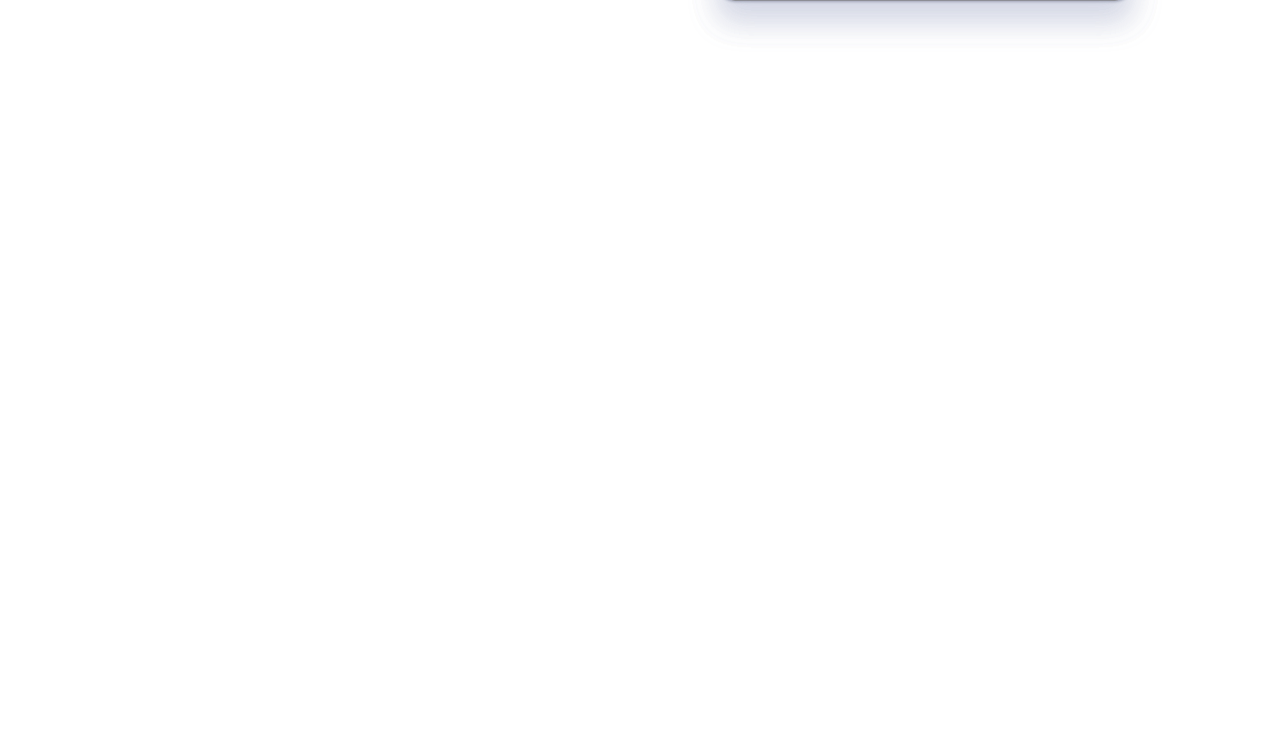
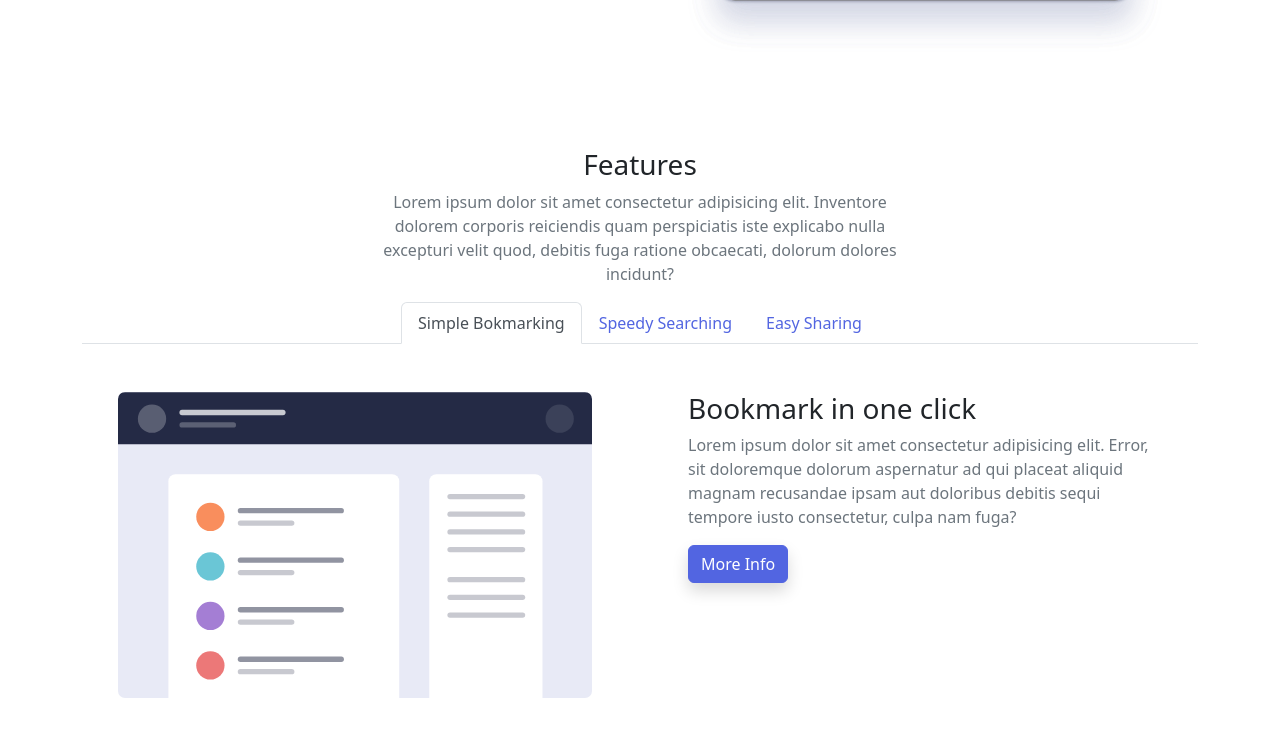
Before and after one commit to Bazza6/Bootstrap-website, a website: page index.html in a window 1280 px wide. Shown: the part 486-1232 px from the top of the page. Before the commit the page ends 800 px from the top, so only its background shows below. Drawn offline with nearby package versions, Linux system fonts and the light colour scheme; files that its build step writes are made by us from their sources.

Commit message:
add features section

```diff
--- a/index.html
+++ b/index.html
@@ -101,6 +101,115 @@
       </div>
 
 
+      <!-- FEATURES -->
+
+      <div id="features" class="col-sm-12 col-md-6 mx-auto text-center mt-5">
+        <h3>Features</h3>
+        <p class="text-muted">
+          Lorem ipsum dolor sit amet consectetur adipisicing elit. Inventore
+          dolorem corporis reiciendis quam perspiciatis iste explicabo nulla
+          excepturi velit quod, debitis fuga ratione obcaecati, dolorum dolores
+          incidunt?
+        </p>
+      </div>
+
+      <!-- TAB -->
+      <nav>
+        <div
+          class="nav nav-tabs justify-content-center flex-column flex-sm-row"
+          id="nav-tab"
+          role="tablist"
+        >
+          <!-- justify-content-center per centrare i tre bottoni. flex-column flex-sm-row per metterli in colonna quando sm -->
+          <button
+            class="nav-link active"
+            id="nav-home-tab"
+            data-bs-toggle="tab"
+            data-bs-target="#nav-home"
+            type="button"
+            role="tab"
+            aria-controls="nav-home"
+            aria-selected="true"
+          >
+            Simple Bokmarking
+          </button>
+          <button
+            class="nav-link"
+            id="nav-profile-tab"
+            data-bs-toggle="tab"
+            data-bs-target="#nav-profile"
+            type="button"
+            role="tab"
+            aria-controls="nav-profile"
+            aria-selected="false"
+          >
+            Speedy Searching
+          </button>
+          <button
+            class="nav-link"
+            id="nav-contact-tab"
+            data-bs-toggle="tab"
+            data-bs-target="#nav-contact"
+            type="button"
+            role="tab"
+            aria-controls="nav-contact"
+            aria-selected="false"
+          >
+            Easy Sharing
+          </button>
+        </div>
+      </nav>
+      <div class="tab-content" id="nav-tabContent">
+        <div
+          class="tab-pane fade show active"
+          id="nav-home"
+          role="tabpanel"
+          aria-labelledby="nav-home-tab"
+        >
+          <div class="row">
+            <div class="fundo col-sm-12 col-md-6 p-5">
+              <!-- columna derecha -->
+              <img
+                src="./Recursos/Imagenes/illustration-features-tab-1.svg"
+                alt=""
+                width="100%"
+                height=""
+              />
+              <div id="fundoSX"></div>
+            </div>
+            <div class="col-sm-12 col-md-6 p-5">
+              <!-- columna izquierda. A sm va a dos row -->
+              <h3>Bookmark in one click</h3>
+              <p class="text-muted">
+                Lorem ipsum dolor sit amet consectetur adipisicing elit. Error,
+                sit doloremque dolorum aspernatur ad qui placeat aliquid magnam
+                recusandae ipsam aut doloribus debitis sequi tempore iusto
+                consectetur, culpa nam fuga?
+              </p>
+              <button type="button" class="btn btn-primary shadow">
+                More Info
+              </button>
+            </div>
+          </div>
+        </div>
+        <div
+          class="tab-pane fade"
+          id="nav-profile"
+          role="tabpanel"
+          aria-labelledby="nav-profile-tab"
+        >
+          Lorem
+        </div>
+        <div
+          class="tab-pane fade"
+          id="nav-contact"
+          role="tabpanel"
+          aria-labelledby="nav-contact-tab"
+        >
+          Lorem
+        </div>
+      </div>
+
 
     </div>
   </body>
```
